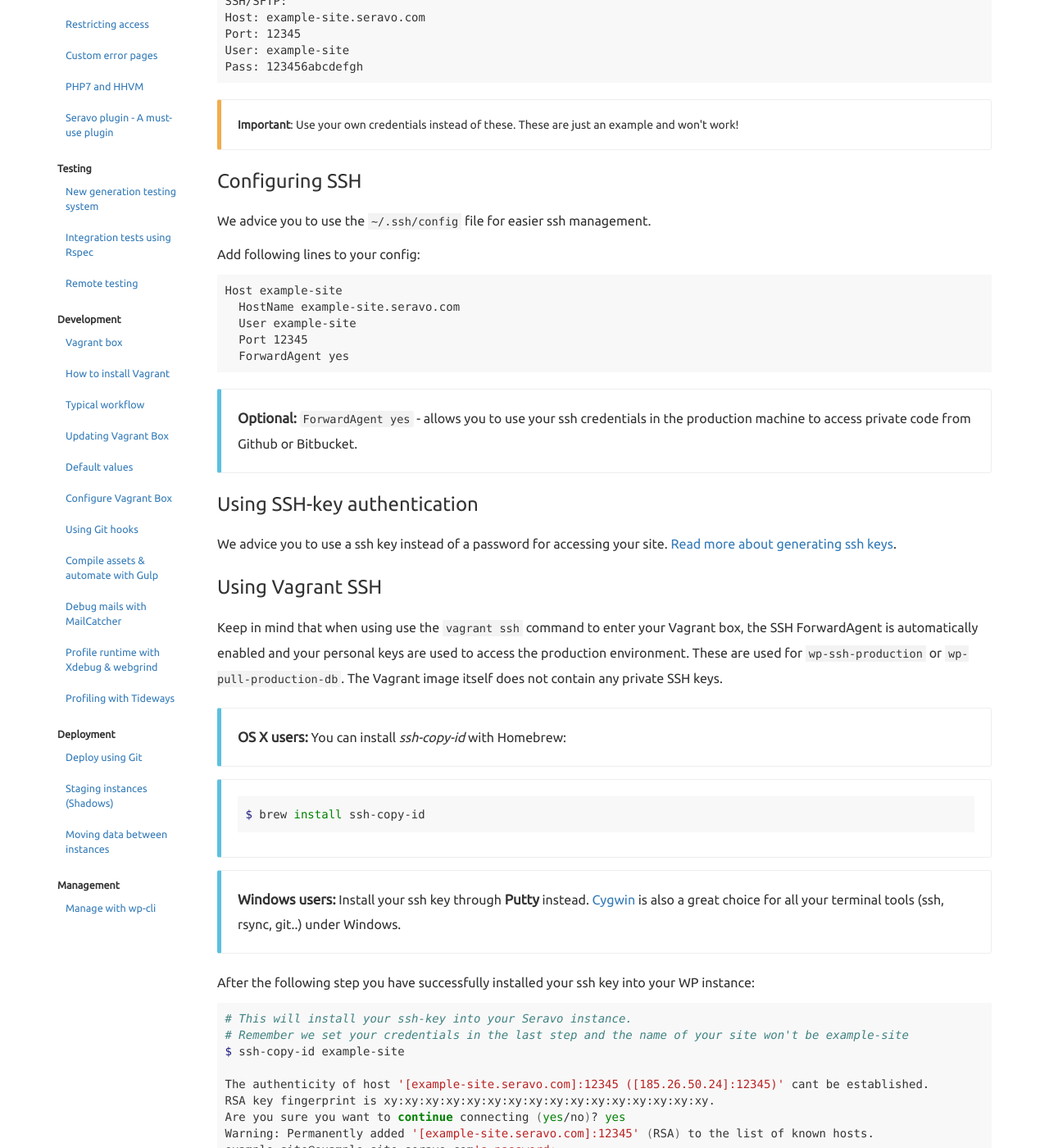
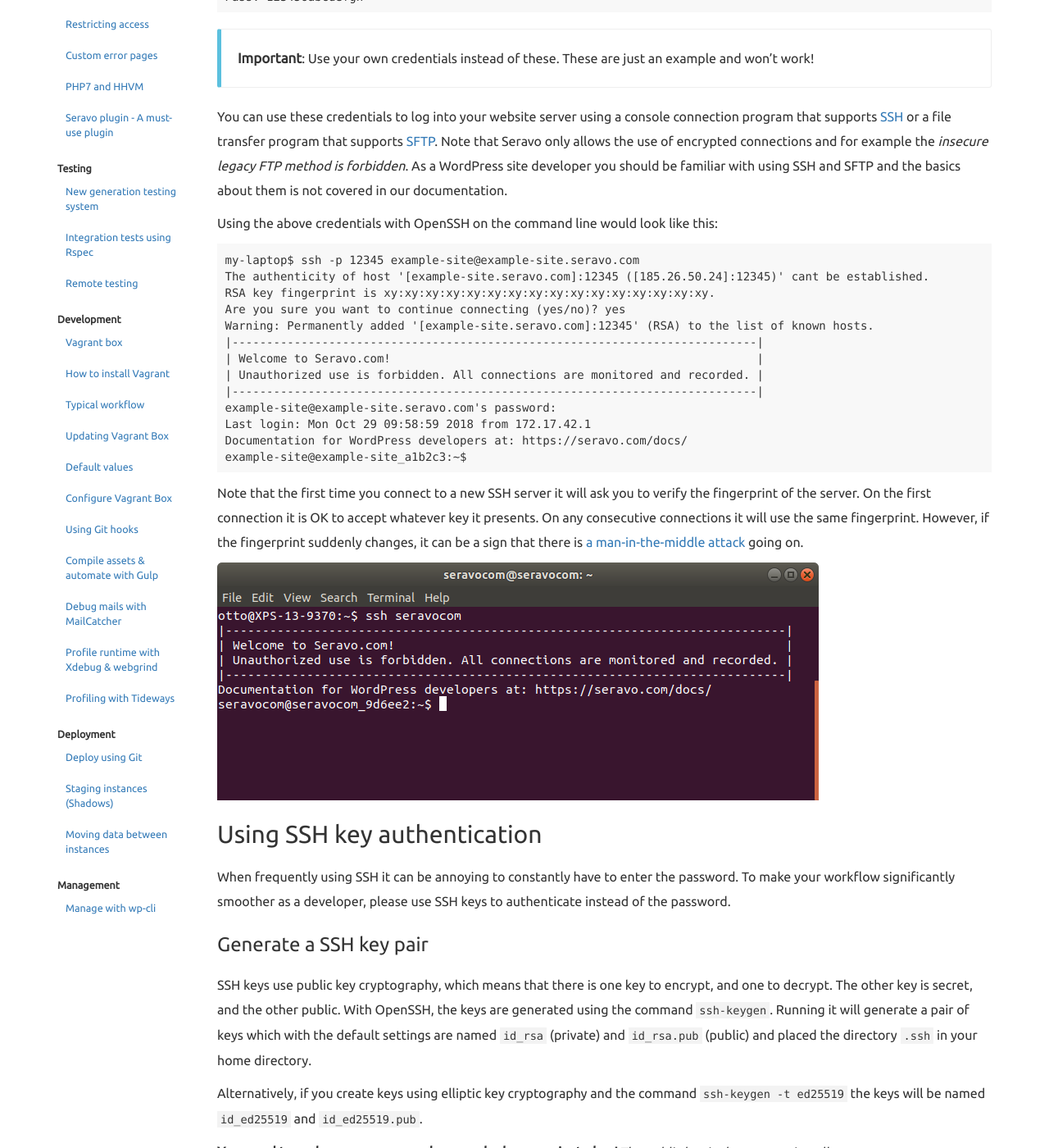
Before and after one commit to Seravo/docs, a Jekyll site: the page built from _posts/2015-10-10-configure-ssh.md, in a window 1280 px wide and 1400 px high, scrolled down 382 px. Shown: the whole window at 82% size. Built offline with Jekyll 4.4.1, drawn with Linux system fonts in a browser that asks for light colours; nearby versions of some CDN libraries; some of the changed text lies outside the part shown.

Commit message:
Improve the SSH config and keys documentation after feedback from users

````diff
--- a/_posts/2015-10-10-configure-ssh.md
+++ b/_posts/2015-10-10-configure-ssh.md
@@ -4,12 +4,11 @@
 category: get-started
 date: 2015-10-10 22:20:23
 order: 2
-summary: "This page contains information for connecting into your site using **SSH**."
 ---
 
-### Obtaining your Credentials
+## Obtaining your credentials
 
-After ordering your instance from [Seravo.com](https://seravo.com) you'll get an email which includes your credentials. It looks something like this:
+After ordering your instance from [Seravo.com](https://seravo.com/) you'll get an email which includes your credentials. It looks something like this:
 
     SSH/SFTP:
     Host: example-site.seravo.com
@@ -17,14 +16,90 @@
     User: example-site
     Pass: 123456abcdefgh
 
-<div class="bs-callout bs-callout-warning">
-  <strong>Important</strong>: Use your own credentials instead of these. These are just an example and won't work!
-</div>
-### Configuring SSH
+> **Important**: Use your own credentials instead of these. These are just an example and won't work!
 
-We advice you to use the ```~/.ssh/config``` file for easier ssh management.
+You can use these credentials to log into your website server using a console connection program that supports [SSH](https://en.wikipedia.org/wiki/Secure_Shell) or a file transfer program that supports [SFTP](https://en.wikipedia.org/wiki/SSH_File_Transfer_Protocol). Note that Seravo only allows the use of encrypted connections and for example the *insecure legacy FTP method is forbidden*. As a WordPress site developer you should be familiar with using SSH and SFTP and the basics about them is not covered in our documentation.
 
-Add following lines to your config:
+Using the above credentials with OpenSSH on the command line would look like this:
+
+```
+my-laptop$ ssh -p 12345 example-site@example-site.seravo.com
+The authenticity of host '[example-site.seravo.com]:12345 ([185.26.50.24]:12345)' cant be established.
+RSA key fingerprint is xy:xy:xy:xy:xy:xy:xy:xy:xy:xy:xy:xy:xy:xy:xy:xy.
+Are you sure you want to continue connecting (yes/no)? yes
+Warning: Permanently added '[example-site.seravo.com]:12345' (RSA) to the list of known hosts.
+|----------------------------------------------------------------------------|
+| Welcome to Seravo.com!                                                     |
+| Unauthorized use is forbidden. All connections are monitored and recorded. |
+|----------------------------------------------------------------------------|
+example-site@example-site.seravo.com's password:
+Last login: Mon Oct 29 09:58:59 2018 from 172.17.42.1
+Documentation for WordPress developers at: https://seravo.com/docs/
+example-site@example-site_a1b2c3:~$
+```
+
+Note that the first time you connect to a new SSH server it will ask you to verify the fingerprint of the server. On the first connection it is OK to accept whatever key it presents. On any consecutive connections it will use the same fingerprint. However, if the fingerprint suddenly changes, it can be a sign that there is [a man-in-the-middle attack](https://en.wikipedia.org/wiki/Man-in-the-middle_attack) going on.
+
+![Screenshot of a typical SSH connection]({{site.baseurl}}/images/ssh-console.png)
+
+## Using SSH key authentication
+
+When frequently using SSH it can be annoying to constantly have to enter the password. To make your workflow significantly smoother as a developer, please use SSH keys to authenticate instead of the password.
+
+### Generate a SSH key pair
+
+SSH keys use public key cryptography, which means that there is one key to encrypt, and one to decrypt. The other key is secret, and the other public. With OpenSSH, the keys are generated using the command `ssh-keygen`. Running it will generate a pair of keys which with the default settings are named `id_rsa` (private) and `id_rsa.pub` (public) and placed the directory `.ssh` in your home directory.
+
+Alternatively, if you create keys using elliptic key cryptography and the command `ssh-keygen -t ed25519` the keys will be named `id_ed25519` and `id_ed25519.pub`.
+
+**You need to make sure you never loose or leak your private key!** The public key is the one you install on remote servers you want to access using keys. The private key never leaves your own computer and is used only to decrypt challenges sent by the remote server, proving to the remote server that you are the holder of the private key.
+
+See also [Github's article on generating ssh keys](https://help.github.com/articles/generating-ssh-keys/).
+
+### Install your public key on the remote server
+
+To install your **public key** on a remote server, the easiest way using the credentials above would be to run:
+
+```bash
+my-laptop$ ssh-copy-id -p 12345 example-site@example-site.seravo.com
+
+Number of key(s) added: 1
+
+Now try logging into the machine, with:   "ssh example-site.seravo.com"
+and check to make sure that only the key(s) you wanted were added.
+```
+
+When you are done installing your SSH key, test that it works and you actually can SSH into the server without being prompted for a password.
+
+> **OS X users:** You can install *ssh-copy-id* with Homebrew:
+>```bash
+$ brew install ssh-copy-id
+```
+
+> **Windows users:** Install your ssh key through **Putty** instead. **[Cygwin](https://www.cygwin.com/)** is also a great choice for all your terminal tools (ssh, rsync, git..) under Windows.
+
+If `ssh-copy-id` does not work for you, it is also possible to manually install them simply by editing the `.ssh/authorized_keys` file on the remote server, and add there your public key as a new line in the file.
+
+```bash
+my-laptop$ cat ~/.ssh/id_rsa.pub
+asdfasdfasdfasdfasdfasdfasdf
+
+my-laptop$ ssh ssh -p 12345 example-site@example-site.seravo.com
+
+example-site@example-site_a1b2c3:~$ nano ~/.ssh/authorized_keys
+ # add the line 'asdfasdfasdfasdfasdfasdfasdf' at the end of the file
+ # then press Ctrl+X to save and exit
+
+example-site@example-site_a1b2c3:~$ exit # terminate connection
+```
+
+If you do this manually, also make sure the `.ssh` folder has permission attributes `drwx------` and that the `authorized_keys` has permission attributes `-rw-------`.
+
+## Configuring SSH
+
+Another typical thing developers do to make their workflow more efficient is to store their SSH remote server settings in the configuration file at `~/.ssh/config`. With will remove the need to remember and enter manually port numbers, and it will also make the `ssh` command support tab auto-completion so there is less need to even remember the server name itself.
+
+Add following lines to `~/.ssh/config`:
 
     Host example-site
       HostName example-site.seravo.com
@@ -34,35 +109,6 @@
 
 > **Optional:** ```ForwardAgent yes``` - allows you to use your ssh credentials in the production machine to access private code from Github or Bitbucket.
 
-### Using SSH-key authentication
-We advice you to use a ssh key instead of a password for accessing your site. [Read more about generating ssh keys](https://help.github.com/articles/generating-ssh-keys/).
-
-### Using Vagrant SSH
+## Using Vagrant SSH
 
 Keep in mind that when using use the `vagrant ssh` command to enter your Vagrant box, the SSH ForwardAgent is automatically enabled and your personal keys are used to access the production environment. These are used for `wp-ssh-production` or `wp-pull-production-db`. The Vagrant image itself does not contain any private SSH keys.
-
-> **OS X users:** You can install *ssh-copy-id* with Homebrew:
-
->```bash
-$ brew install ssh-copy-id
-```
-
->**Windows users:** Install your ssh key through **Putty** instead. [Cygwin](https://www.cygwin.com/) is also a great choice for all your terminal tools (ssh, rsync, git..) under Windows.
-
-After the following step you have successfully installed your ssh key into your WP instance:
-
-```bash
-# This will install your ssh-key into your Seravo instance.
-# Remember we set your credentials in the last step and the name of your site won't be example-site
-$ ssh-copy-id example-site
-
-The authenticity of host '[example-site.seravo.com]:12345 ([185.26.50.24]:12345)' cant be established.
-RSA key fingerprint is xy:xy:xy:xy:xy:xy:xy:xy:xy:xy:xy:xy:xy:xy:xy:xy.
-Are you sure you want to continue connecting (yes/no)? yes
-Warning: Permanently added '[example-site.seravo.com]:12345' (RSA) to the list of known hosts.
-example-site@example-site.seravo.com's password:
-
-# After you enter your password you have installed your ssh key.
-# After this setup you can login to your instance by:
-$ ssh example-site
-```
````
Also changed, not shown: images/ssh-console.png (added).
